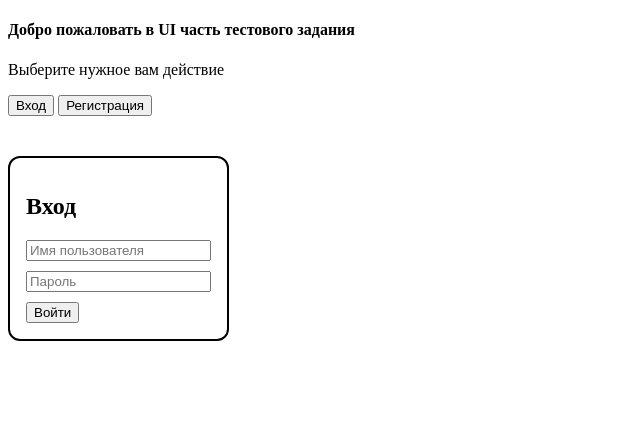
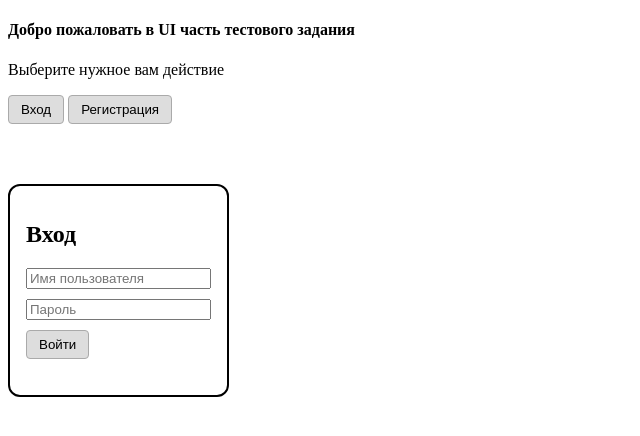
Before and after one commit to rinatraev/MyBudget.Client, a plain HTML site: page pages/index.html in a window 1280 px wide. Shown: the whole page, without its empty margins (0-640 px from the left). Drawn offline with Linux system fonts and the light colour scheme.

Commit message:
Surely Final commit

```diff
--- a/styles/indexpage.css
+++ b/styles/indexpage.css
@@ -11,3 +11,11 @@
 .errorMessage{
    color: red;
 }
+button{
+  margin-bottom: 20px;
+  padding: 6px 12px;
+  background-color: #ddd;
+  border: 1px solid #aaa;
+  border-radius: 4px;
+  cursor: pointer;
+}
--- a/styles/mainpage.css
+++ b/styles/mainpage.css
@@ -3,6 +3,15 @@
   width: 100%;
   table-layout: fixed;
 }
+button{
+  margin-bottom: 20px;
+  padding: 6px 12px;
+  background-color: #ddd;
+  border: 1px solid #aaa;
+  border-radius: 4px;
+  cursor: pointer;
+}
+
 
 #transactionsTable th,
 #transactionsTable td {
```
